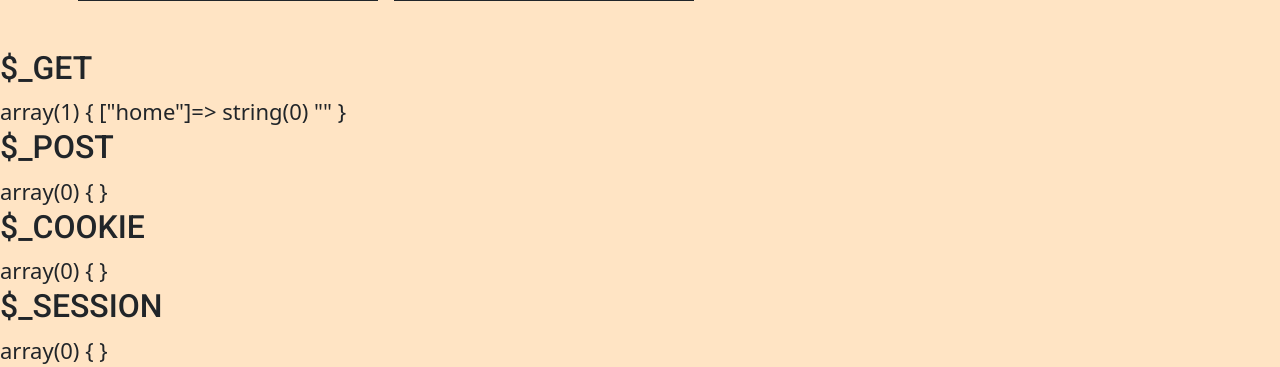
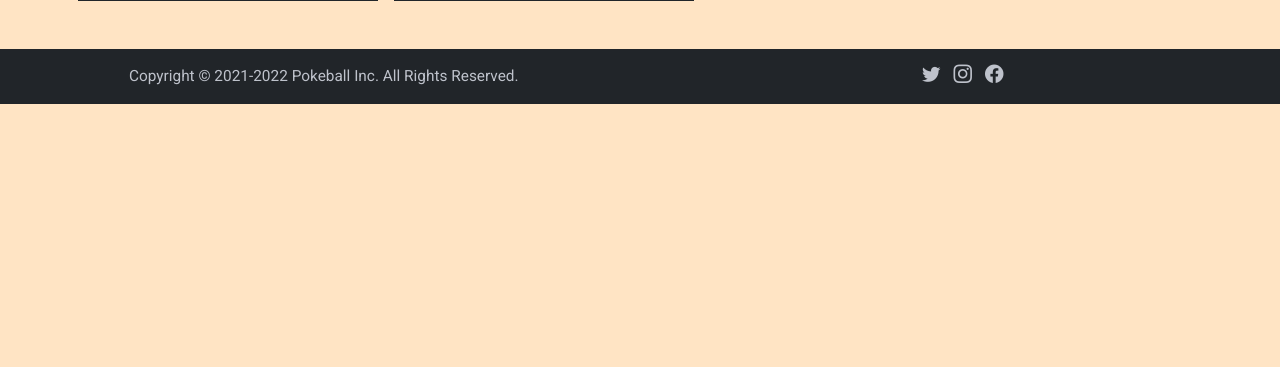
Before and after one commit to Sven-I-Am/scrum-project, a PHP site: the page made by index.php in a window 1280 px wide. Shown: the part 810-1177 px from the top of the page. After the commit the page ends 914 px from the top, so only its background shows below. Run offline with PHP 8.4, Linux system fonts and the light colour scheme; data comes from the database, SQL or seed files in the repository; some libraries are stand-ins or nearby versions.

Commit message:
fixed footer and card details

```diff
--- a/index.php
+++ b/index.php
@@ -37,7 +37,7 @@ else
 $controller->render($_GET, $_POST);
 
 //remove below before full deployment
-whatIsHappening();
+//whatIsHappening();
 function whatIsHappening()
 {
     echo '<h2>$_GET</h2>';
--- a/view/includes/footer.php
+++ b/view/includes/footer.php
@@ -1,12 +1,12 @@
     </main>
-        <footer class="footer d-flex flex-wrap justify-content-between align-items-center py-3">
+        <footer class="footer d-flex flex-wrap justify-content-between align-items-center py-3 mt-auto bg-dark">
             <div class="col d-flex align-items-center justify-content-center">
-                <div class="text-muted text-center footername ">Copyright © 2021-2022 Pokeball Inc. All Rights Reserved.</div>
+                <div class="text-center">Copyright © 2021-2022 Pokeball Inc. All Rights Reserved.</div>
             </div>
             <ul class="nav col list-unstyled d-flex m-auto footerlogo align-items-center justify-content-center">
-                <li class="ms-2 "><a class="text-muted f-logo" href="http://twitter.com"><img src=".\assets\images\twitter.png" alt=""></a></li>
-                <li class="ms-2 "><a class="text-muted f-logo" href="http://instagram.com"><img src=".\assets\images\instagram.png" alt=""></a></li>
-                <li class="ms-2 "><a class="text-muted f-logo" href="http://facebook.com"><img src=".\assets\images\facebook.png" alt=""></a></li>
+                <li class="ms-2 "><a class="f-logo" href="http://twitter.com" target="_blank"><i class="bi bi-twitter"></i></a></li>
+                <li class="ms-2 "><a class="f-logo" href="http://instagram.com" target="_blank"><i class="bi bi-instagram"></i></a></li>
+                <li class="ms-2 "><a class="f-logo" href="http://facebook.com" target="_blank"><i class="bi bi-facebook"></i></a></li>
             </ul>
         </footer>
 
--- a/view/includes/header.php
+++ b/view/includes/header.php
@@ -9,6 +9,7 @@
     <link rel="stylesheet" href="https://stackpath.bootstrapcdn.com/bootstrap/4.5.2/css/bootstrap.min.css">
     <link href="https://cdn.jsdelivr.net/npm/bootstrap@5.1.3/dist/css/bootstrap.min.css" rel="stylesheet" integrity="sha384-1BmE4kWBq78iYhFldvKuhfTAU6auU8tT94WrHftjDbrCEXSU1oBoqyl2QvZ6jIW3" crossorigin="anonymous">
     <link rel="stylesheet" href="https://cdn.jsdelivr.net/npm/@fortawesome/fontawesome-free@5.15.4/css/fontawesome.min.css">
+    <link rel="stylesheet" href="https://cdn.jsdelivr.net/npm/bootstrap-icons@1.7.2/font/bootstrap-icons.css">
 
     <!-- Local CSS link -->
     <link rel="stylesheet" href=".\view\style\style.css">
--- a/view/style/style.css
+++ b/view/style/style.css
@@ -90,7 +90,7 @@ body{
 
 .productDetails {
     margin-top: 5px;
-    font-size: 50%;
+    font-size: 45%;
     font-weight: bold;
 }
 
@@ -189,27 +189,15 @@ body{
 }
 
 /* footer setting */
-
-.footer{
-    position: absolute;
-    left: 0;
-    bottom: 0;
-    width: 100%;
-    height: fit-content;
+.footer {
+    color: #BEC2CB;
     font-size: 70%;
-    color:black;
 }
-
 .f-logo{
-    padding: 5px;
-    font-size: 200%;
-    width: 40px;
-    height: 40px;
-    text-align: center;
-    text-decoration: none;
-    margin: 3px 1px;
+    color: #BEC2CB;
+    font-size: 120%;
+    margin-left: 5px;
 }
-
 .f-logo:hover {
     opacity: 0.7;
 }
```
